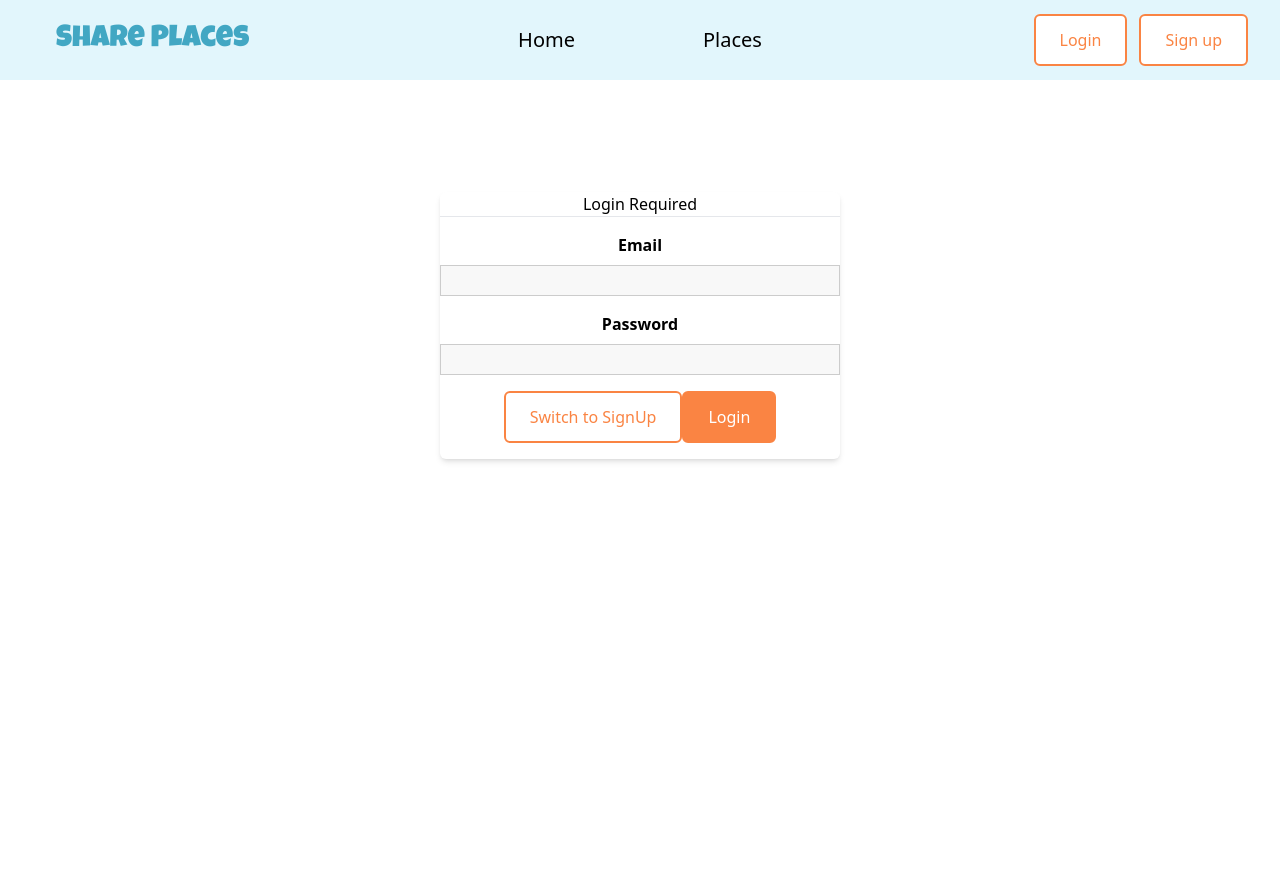
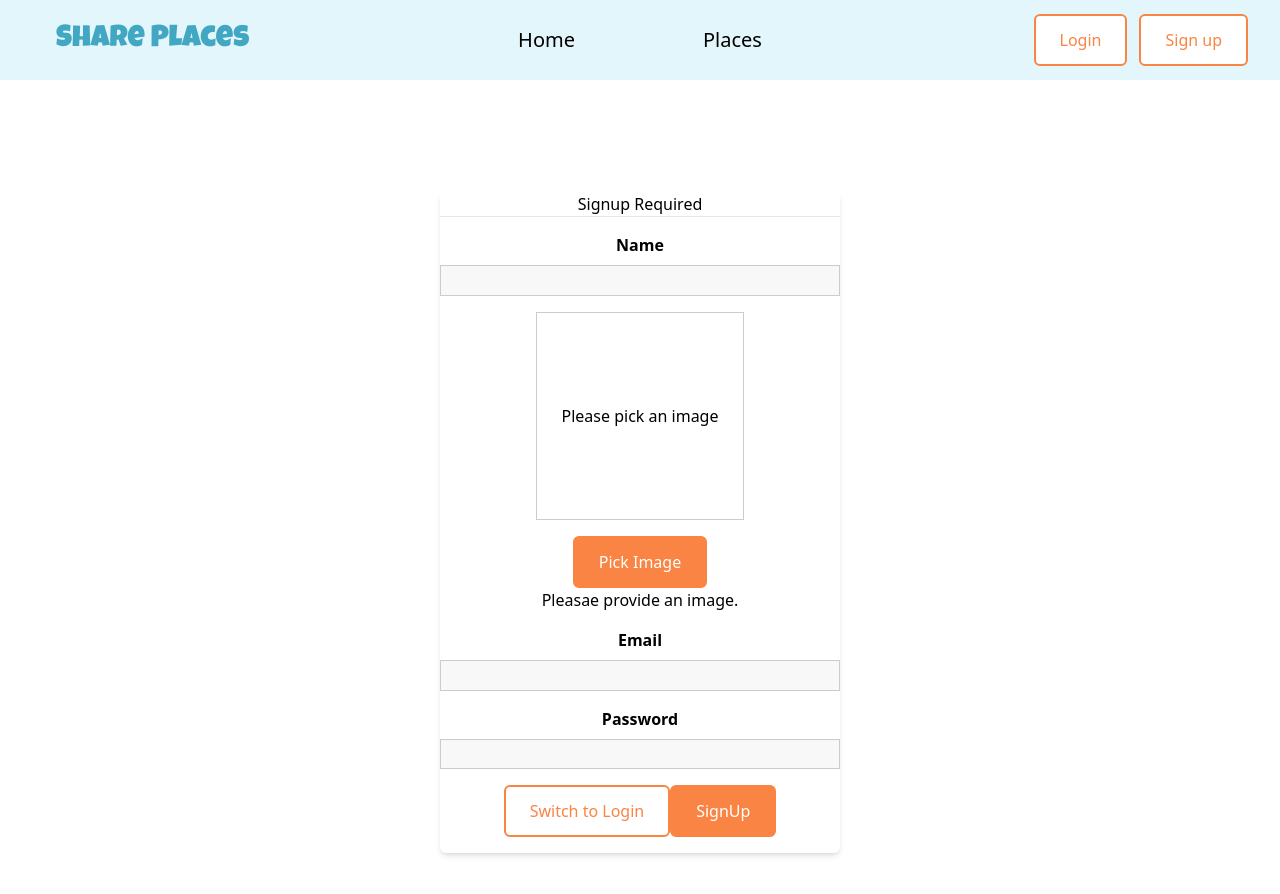
Before and after one commit to DhanushkaNP/Share-places, a React (Create React App) app in the folder FRONTEND/: page /signup in a window 1280 px wide. Shown: the top 894 px of the page. Before the commit the page ends 800 px from the top, so only its background shows below. Built offline with nearby package versions, Linux system fonts and the light colour scheme; the HTML template or start-up script is replaced by a standard one.

Commit message:
Import useLocation from react-router-dom :: Auth.jsx

```diff
--- a/FRONTEND/src/user/pages/Auth.jsx
+++ b/FRONTEND/src/user/pages/Auth.jsx
@@ -1,4 +1,5 @@
-import React, { useState, useContext } from "react";
+import React, { useState, useContext, useEffect } from "react";
+import { useLocation, useNavigate } from "react-router-dom";
 import { useForm } from "../../shared/hooks/form-hook";
 import Input from "../../shared/components/FormElements/Input";
 import Button from "../../shared/components/FormElements/Button";
@@ -8,7 +9,7 @@ import LoadingSpinner from "../../shared/components/UIElements/LoadingSpinner";
 import ImageUpload from "../../shared/components/FormElements/ImageUpload";
 import { AuthContext } from "../../shared/context/auth-context";
 import useHttpRequest from "../../shared/hooks/http-hook";
-import { useNavigate } from "react-router-dom";
+
 import {
   VALIDATOR_EMAIL,
   VALIDATOR_MINLENGTH,
@@ -20,6 +21,15 @@ function Auth() {
   const navigate = useNavigate();
   const auth = useContext(AuthContext);
   const [isLoging, setIsLoging] = useState(true);
+
+  const currentPath = useLocation().pathname;
+  useEffect(() => {
+    if (currentPath === "/signup") {
+      setIsLoging(false);
+    } else {
+      setIsLoging(true);
+    }
+  }, [currentPath]);
 
   const { isLoading, error, sendRequest, clearError } = useHttpRequest();
 
```
